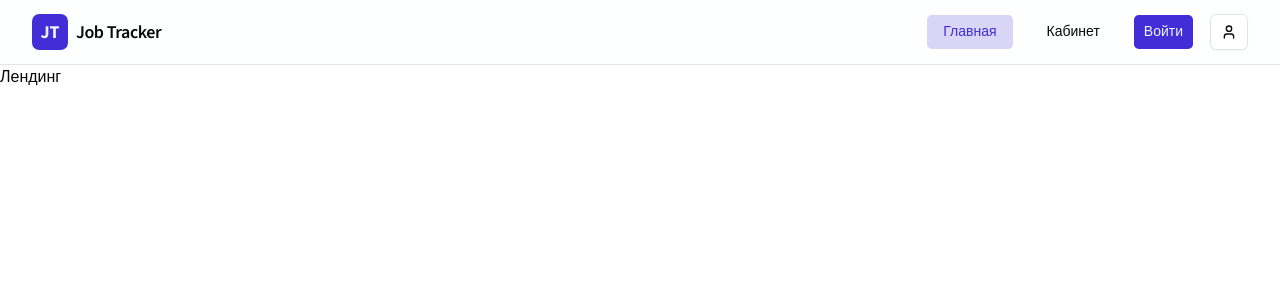
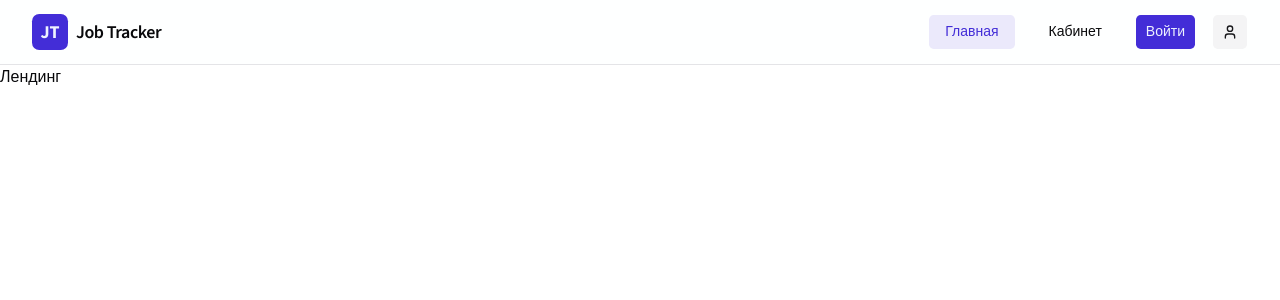
Before and after one commit to ZuevR/job-search-tracker, a Next.js app: page / in a window 1280 px wide. Shown: the top 300 px of the page. Built offline with nearby package versions, Linux system fonts and the light colour scheme.

Commit message:
fix(ui): add aria-label to user menu, use primary token for active links

```diff
--- a/components/dashboard-nav.tsx
+++ b/components/dashboard-nav.tsx
@@ -18,7 +18,7 @@ export default function DashboardNav() {
 						exact={ exact }
 						href={ href }
 						className={ cn(buttonVariants({ variant: 'ghost' }), 'flex px-3 justify-start hover:text-primary') }
-						activeClassName="bg-accent/20 text-primary hover:bg-accent/20 hover:text-primary"
+						activeClassName="bg-primary/10 text-primary hover:bg-primary/10 hover:text-primary"
 					>
 						{ label }
 					</NavLink>
--- a/components/site-header.tsx
+++ b/components/site-header.tsx
@@ -31,6 +31,7 @@ export default function SiteHeader() {
 					<span className="text-lg font-semibold tracking-tight text-foreground">Job Tracker</span>
 				</Link>
 
+				<div className="flex items-center gap-4">
 					<nav className="flex items-center gap-4">
 						{ links.map(({ href, label, exact }) =>
 							(
@@ -39,18 +40,22 @@ export default function SiteHeader() {
 									exact={ exact }
 									href={ href }
 									className={ cn(buttonVariants({ variant: 'ghost' }), 'px-4 hover:text-primary') }
-								activeClassName="bg-accent/20 text-primary hover:bg-accent/20 hover:text-primary"
+									activeClassName="bg-primary/10 text-primary hover:bg-primary/10 hover:text-primary"
 								>
 									{ label }
 								</NavLink>
 							)) }
-
+					</nav>
 					<Link href="/login" className={ buttonVariants({ variant: 'default' }) }>Войти</Link>
 
 					<DropdownMenu>
 						<DropdownMenuTrigger
 							render={
-								<Button variant="outline">
+								<Button
+									variant="secondary"
+									aria-label="Меню пользователя"
+									size="icon"
+								>
 									<User />
 								</Button>
 							}
@@ -60,11 +65,12 @@ export default function SiteHeader() {
 								<DropdownMenuLabel>Имя Пользователя</DropdownMenuLabel>
 								<DropdownMenuSeparator />
 								<DropdownMenuItem>Профиль</DropdownMenuItem>
-								<DropdownMenuItem>Выйти</DropdownMenuItem>
+								<DropdownMenuSeparator />
+								<DropdownMenuItem variant="destructive">Выйти</DropdownMenuItem>
 							</DropdownMenuGroup>
 						</DropdownMenuContent>
 					</DropdownMenu>
-				</nav>
+				</div>
 			</div>
 		</header>
 	);
```
Lines whose indentation alone changed are shown as unchanged.
